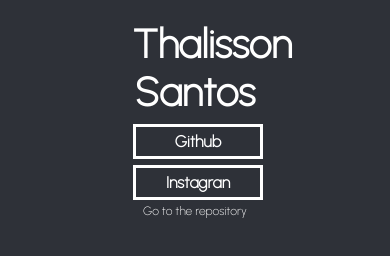
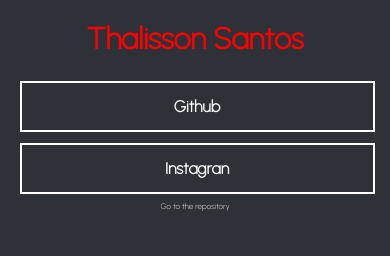
Before and after one commit to mthlssn/mthlssn.github.io, a plain HTML site: page index.html in a window 390 px wide. Drawn offline with Linux system fonts and the light colour scheme.

Commit message:
Add responsividade

```diff
--- a/css/style.css
+++ b/css/style.css
@@ -4,8 +4,8 @@ body {
 	background-color: #2e3138;
 	margin: 0px;
 	padding-top: 5%;
-	padding-right: 34%;
-	padding-left: 34%;
+	padding-right: 37%;
+	padding-left: 37%;
 	font-family: 'Urbanist', sans-serif;
 }
 
@@ -14,12 +14,12 @@ header {
 	font-weight: bold;
 	margin-bottom: 7%;
 	text-align: center;
-    font-size: 40px;
+	font-size: 30px;
 }
 
 div.links {
-	border: 3px solid white;
-	margin-bottom: 5%;
+	border: 2px solid white;
+	margin-bottom: 3%;
 	padding-bottom: 4%;
 	padding-top: 4%;
 	text-align: center;
@@ -54,5 +54,38 @@ a#repositorio:hover {
 footer {
 	text-align: center;
 	font-size: 12px;
-    margin-top: -2%;
+    margin-top: -1%;
 }
+
+
+@media only screen and (max-width: 768px) {
+	body {
+		padding-right: 5%;
+		padding-left: 5%;
+	}
+
+	header {
+		color: red;
+	}
+
+	footer {
+	font-size: 8px;
+    margin-top: -1%;
+	}
+}
+
+@media only screen and (max-width: 600px) {
+	body {
+		padding-right: 5%;
+		padding-left: 5%;
+	}
+
+	header {
+		color: red;
+	}
+
+	footer {
+	font-size: 8px;
+    margin-top: -1%;
+	}
+}
```
